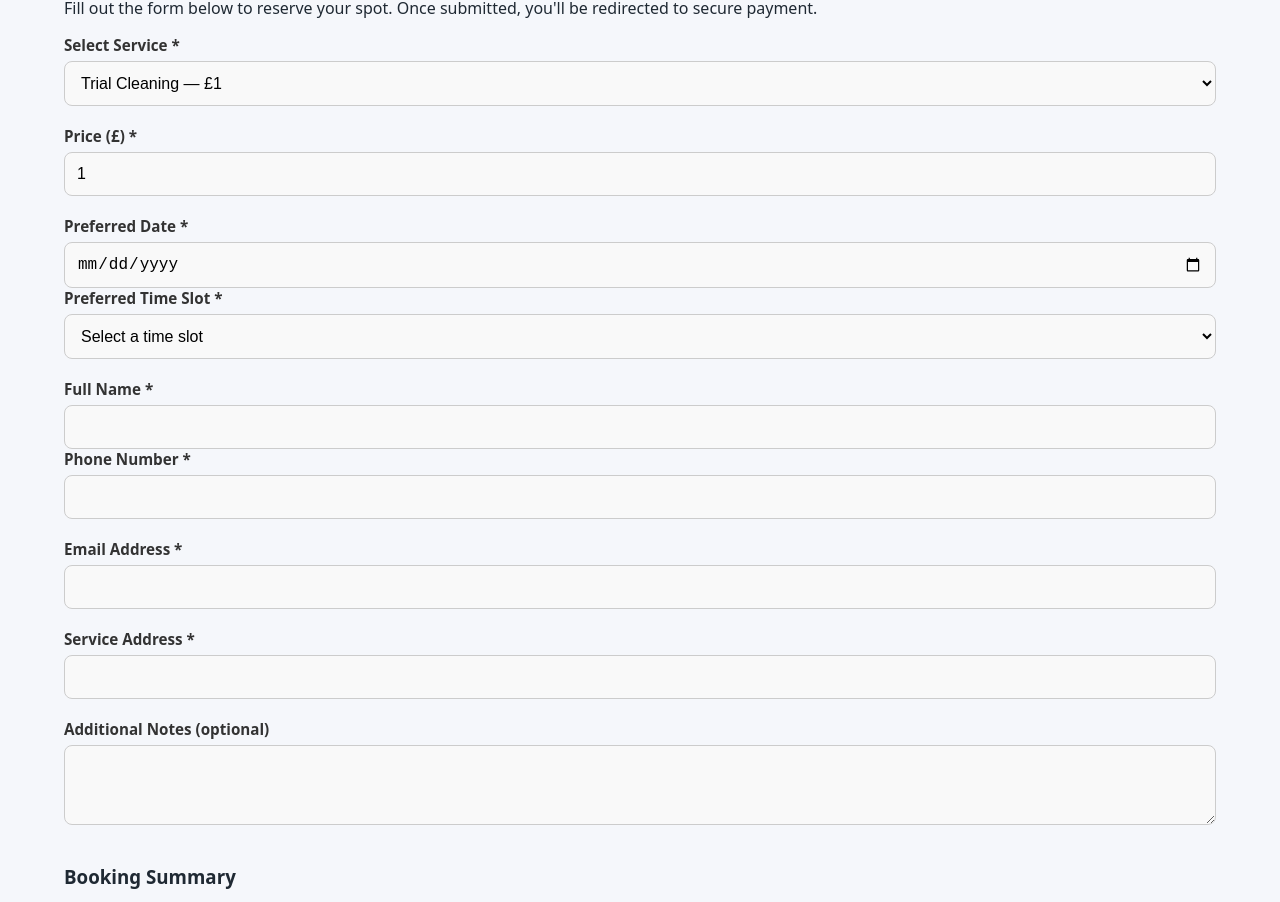
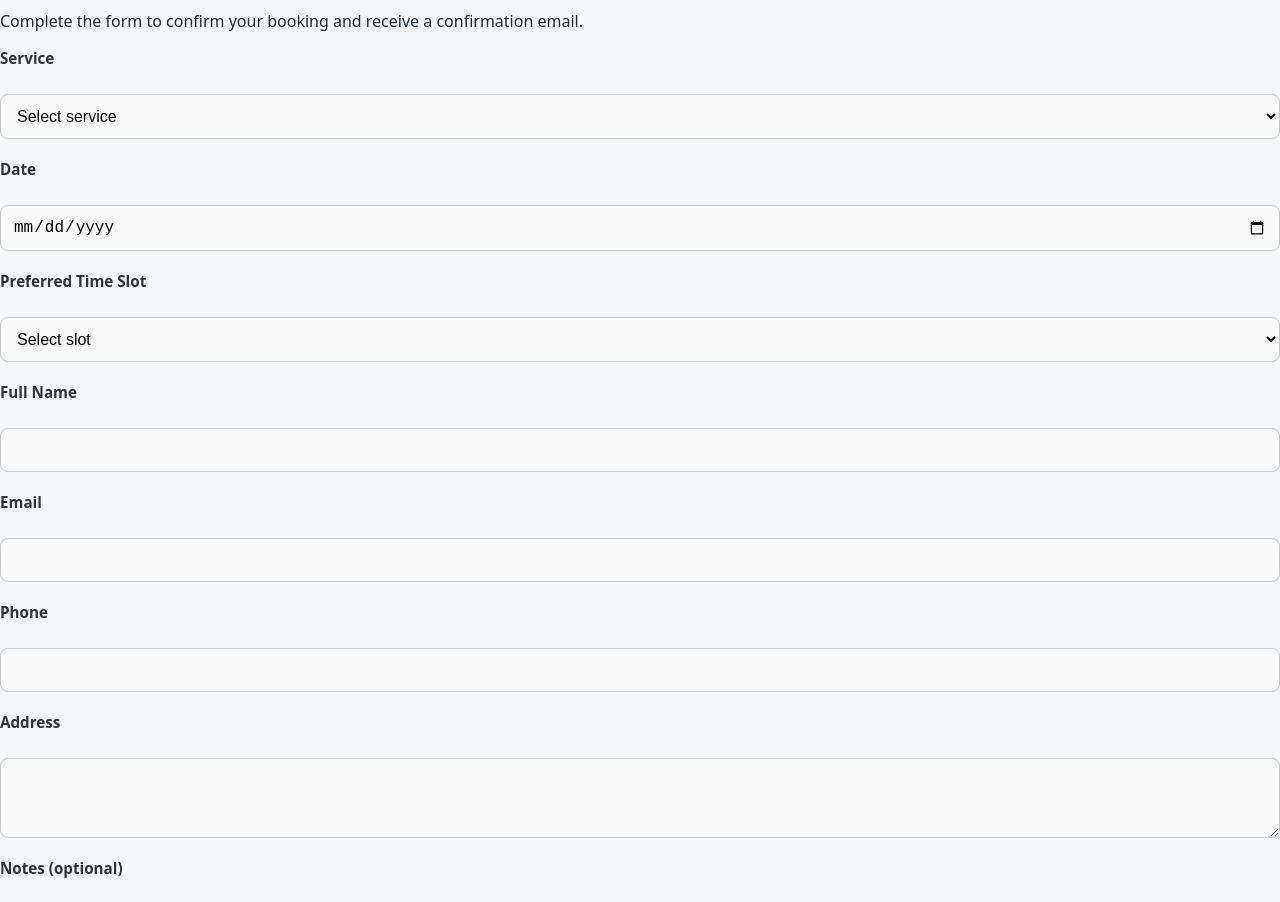
Before and after one commit to FastClean1/fastandclean-site, a React (Vite) app: page /book in a window 1280 px wide. Shown: the part 120-1022 px from the top of the page. Built offline with nearby package versions, Linux system fonts and the light colour scheme.

Commit message:
Update Book.jsx

```diff
--- a/src/Book.jsx
+++ b/src/Book.jsx
@@ -1,217 +1,108 @@
-import React, { useMemo, useState } from "react";
-import { useSearchParams } from "react-router-dom";
+import React, { useState } from "react";
 import "./book.css";
 
-// Mappa servizio → link Stripe (pagamento dopo form)
-const PAYMENT_LINKS = {
-  "Trial Cleaning": "https://buy.stripe.com/3cI3cwb4qaozez5akE7N606",
-  "House Cleaning": "https://buy.stripe.com/eVq14o6Oa9kv8aH2Sc7N604",
-  "Office Cleaning": "https://buy.stripe.com/14A7sM6Oa1S38aHdwQ7N603",
-  "Garden Maintenance": "https://buy.stripe.com/6oU4gAgoK9kvaiP8cw7N602",
-  "Landscaping": "https://buy.stripe.com/eVqcN6dcy7cnaiPgJ27N601",
-  "Handyman Repairs": "https://buy.stripe.com/3cIfZib4qdALbmTfEY7N600",
-};
+export default function Book() {
+  const [form, setForm] = useState({
+    service: "",
+    price: "",
+    date: "",
+    timeSlot: "",
+    fullName: "",
+    email: "",
+    phone: "",
+    address: "",
+    notes: "",
+  });
 
-export default function Book() {
-  const [sp] = useSearchParams();
-  const initialService = sp.get("service") || "Trial Cleaning";
-  const initialPrice = sp.get("price") || "1";
+  const [status, setStatus] = useState("");
 
-  const [selectedService, setSelectedService] = useState(initialService);
-  const [selectedPrice, setSelectedPrice] = useState(initialPrice);
-  const [date, setDate] = useState("");
-  const [timeSlot, setTimeSlot] = useState("");
-  const [fullName, setFullName] = useState("");
-  const [phone, setPhone] = useState("");
-  const [email, setEmail] = useState("");
-  const [address, setAddress] = useState("");
-  const [notes, setNotes] = useState("");
-  const [error, setError] = useState("");
-
-  const services = useMemo(
-    () => [
-      { name: "Trial Cleaning", price: 1 },
-      { name: "House Cleaning", price: 95 },
-      { name: "Office Cleaning", price: 120 },
-      { name: "Garden Maintenance", price: 65 },
-      { name: "Landscaping", price: 160 },
-      { name: "Handyman Repairs", price: 80 },
-    ],
-    []
-  );
+  const handleChange = (e) => {
+    setForm({ ...form, [e.target.name]: e.target.value });
+  };
 
   const handleSubmit = async (e) => {
     e.preventDefault();
-    setError("");
 
     try {
-      if (window.emailjs) {
-        await window.emailjs.send(
-          "YOUR_SERVICE_ID", // <-- sostituisci con il tuo
-          "YOUR_TEMPLATE_ID", // <-- sostituisci con il tuo
-          {
-            to_email: email,
-            service: selectedService,
-            price: `£${selectedPrice}`,
-            date,
-            timeSlot,
-            fullName,
-            phone,
-            address,
-            notes,
-          }
-        );
-      }
+      setStatus("Sending...");
+
+      await emailjs.send("service_fastandclean", "template_booking", {
+        to_email: window.BUSINESS_EMAIL,
+        customer_email: form.email,
+        customer_name: form.fullName,
+        service: form.service,
+        price: form.price,
+        date: form.date,
+        timeSlot: form.timeSlot,
+        phone: form.phone,
+        address: form.address,
+        notes: form.notes,
+      });
+
+      setStatus("✅ Booking details sent! Check your email for confirmation.");
+      setForm({
+        service: "",
+        price: "",
+        date: "",
+        timeSlot: "",
+        fullName: "",
+        email: "",
+        phone: "",
+        address: "",
+        notes: "",
+      });
     } catch (err) {
-      console.error("EmailJS error:", err);
+      console.error("EmailJS Error:", err);
+      setStatus("❌ Failed to send. Please try again.");
     }
-
-    const link = PAYMENT_LINKS[selectedService];
-    if (!link) {
-      setError("Payment link not found for this service.");
-      return;
-    }
-
-    window.location.href = link;
   };
 
   return (
-    <section className="book">
-      <div className="container container-narrow">
-        <h1>Book Your Service</h1>
-        <p className="muted">
-          Fill out the form below to reserve your spot. Once submitted, you'll be
-          redirected to secure payment.
-        </p>
+    <div className="book-page">
+      <h1>Book Your Service</h1>
+      <p>Complete the form to confirm your booking and receive a confirmation email.</p>
 
-        <form className="book-form" onSubmit={handleSubmit}>
-          <label>
-            Select Service *
-            <select
-              value={selectedService}
-              onChange={(e) => {
-                const s = services.find((x) => x.name === e.target.value);
-                setSelectedService(e.target.value);
-                if (s) setSelectedPrice(String(s.price));
-              }}
-            >
-              {services.map((s) => (
-                <option key={s.name} value={s.name}>
-                  {s.name} — £{s.price}
-                </option>
-              ))}
-            </select>
-          </label>
+      <form className="book-form" onSubmit={handleSubmit}>
+        <label>Service</label>
+        <select name="service" value={form.service} onChange={handleChange} required>
+          <option value="">Select service</option>
+          <option value="Trial Cleaning">Trial Cleaning (£1)</option>
+          <option value="House Cleaning">House Cleaning (£95)</option>
+          <option value="Office Cleaning">Office Cleaning (£120)</option>
+          <option value="Garden Maintenance">Garden Maintenance (£65)</option>
+          <option value="Landscaping">Landscaping (£160)</option>
+          <option value="Handyman Repairs">Handyman Repairs (£80)</option>
+        </select>
 
-          <label>
-            Price (£) *
-            <input
-              type="number"
-              min="0"
-              value={selectedPrice}
-              onChange={(e) => setSelectedPrice(e.target.value)}
-              required
-            />
-          </label>
+        <label>Date</label>
+        <input type="date" name="date" value={form.date} onChange={handleChange} required />
 
-          <div className="grid-2">
-            <label>
-              Preferred Date *
-              <input
-                type="date"
-                value={date}
-                onChange={(e) => setDate(e.target.value)}
-                required
-              />
-            </label>
-            <label>
-              Preferred Time Slot *
-              <select
-                value={timeSlot}
-                onChange={(e) => setTimeSlot(e.target.value)}
-                required
-              >
-                <option value="">Select a time slot</option>
-                <option>Morning: 9:00 AM – 2:00 PM</option>
-                <option>Afternoon: 3:00 PM – 7:00 PM</option>
-              </select>
-            </label>
-          </div>
+        <label>Preferred Time Slot</label>
+        <select name="timeSlot" value={form.timeSlot} onChange={handleChange} required>
+          <option value="">Select slot</option>
+          <option value="Morning (9AM - 2PM)">Morning (9AM - 2PM)</option>
+          <option value="Afternoon (3PM - 7PM)">Afternoon (3PM - 7PM)</option>
+        </select>
 
-          <div className="grid-2">
-            <label>
-              Full Name *
-              <input
-                type="text"
-                value={fullName}
-                onChange={(e) => setFullName(e.target.value)}
-                required
-              />
-            </label>
-            <label>
-              Phone Number *
-              <input
-                type="tel"
-                value={phone}
-                onChange={(e) => setPhone(e.target.value)}
-                required
-              />
-            </label>
-          </div>
+        <label>Full Name</label>
+        <input type="text" name="fullName" value={form.fullName} onChange={handleChange} required />
 
-          <label>
-            Email Address *
-            <input
-              type="email"
-              value={email}
-              onChange={(e) => setEmail(e.target.value)}
-              required
-            />
-          </label>
+        <label>Email</label>
+        <input type="email" name="email" value={form.email} onChange={handleChange} required />
 
-          <label>
-            Service Address *
-            <input
-              type="text"
-              value={address}
-              onChange={(e) => setAddress(e.target.value)}
-              required
-            />
-          </label>
+        <label>Phone</label>
+        <input type="text" name="phone" value={form.phone} onChange={handleChange} required />
 
-          <label>
-            Additional Notes (optional)
-            <textarea
-              value={notes}
-              onChange={(e) => setNotes(e.target.value)}
-            ></textarea>
-          </label>
+        <label>Address</label>
+        <textarea name="address" value={form.address} onChange={handleChange} required></textarea>
 
-          <div className="summary">
-            <h3>Booking Summary</h3>
-            <ul>
-              <li>
-                <strong>Service:</strong> {selectedService} — £{selectedPrice}
-              </li>
-              <li>
-                <strong>Date:</strong> {date || "Select a date"}
-              </li>
-              <li>
-                <strong>Time Slot:</strong> {timeSlot || "Select a time slot"}
-              </li>
-              <li>
-                <strong>Customer:</strong> {fullName || "Your name"}
-              </li>
-            </ul>
-          </div>
+        <label>Notes (optional)</label>
+        <textarea name="notes" value={form.notes} onChange={handleChange}></textarea>
 
-          {error && <p className="error">{error}</p>}
+        <button type="submit" className="btn-primary">Send Booking</button>
+      </form>
 
-          <button type="submit" className="btn btn-primary btn-full">
-            Proceed to Payment
-          </button>
-        </form>
-      </div>
-    </section>
+      {status && <p className="status-msg">{status}</p>}
+    </div>
   );
 }
```
